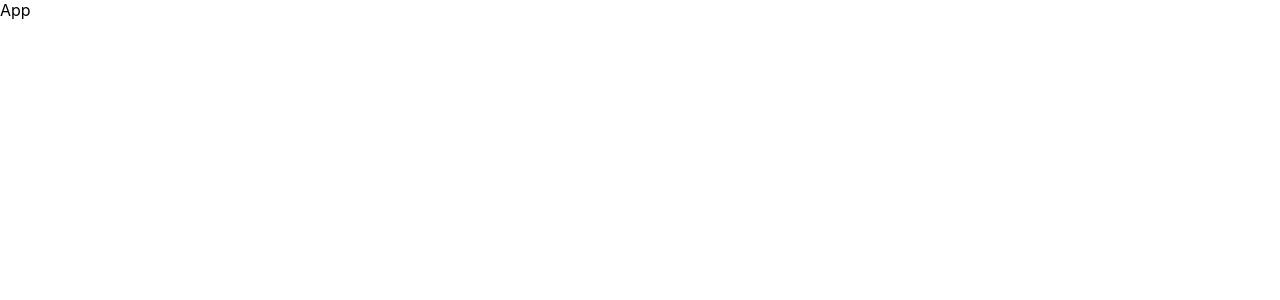
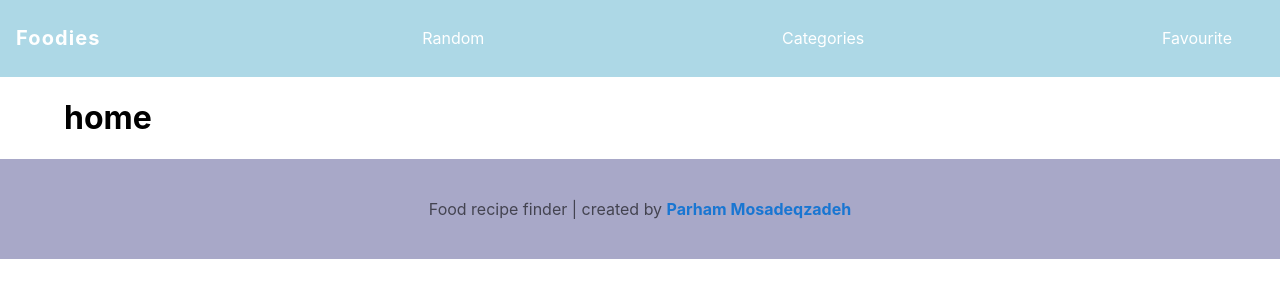
Before and after one commit to parham-mosadeq/foodies, a React (Create React App) app: page / in a window 1280 px wide. Shown: the top 300 px of the page. Built offline with nearby package versions, Linux system fonts and the light colour scheme.

Commit message:
header & footer don.

```diff
--- a/package.json
+++ b/package.json
@@ -5,6 +5,7 @@
   "dependencies": {
     "@emotion/react": "^11.10.5",
     "@emotion/styled": "^11.10.5",
+    "@mui/icons-material": "^5.11.0",
     "@mui/material": "^5.11.0",
     "@testing-library/jest-dom": "^5.16.5",
     "@testing-library/react": "^13.4.0",
@@ -15,6 +16,7 @@
     "react-loader-spinner": "^5.3.4",
     "react-router-dom": "^6.5.0",
     "react-scripts": "5.0.1",
+    "styled-components": "^5.3.6",
     "web-vitals": "^2.1.4"
   },
   "scripts": {
--- a/src/App.js
+++ b/src/App.js
@@ -1,10 +1,19 @@
 import React from 'react';
-
+import Layout from './components/layout';
+import { Route, Routes } from 'react-router-dom';
+import Home from './components/home/HomePage';
+import Random from './components/layout/Random';
 const App = () => {
   return (
-    <div>
-      App
-    </div>
+    <main>
+      <Layout>
+        <Routes>
+          <Route path='/' element={<Home />} />
+          <Route path='/random' element={<Random />} />
+          <Route path='/categories' element={''} />
+        </Routes>
+      </Layout>
+    </main>
   );
 };
 
--- /dev/null
+++ b/src/components/home/HomePage.js
@@ -0,0 +1,12 @@
+import { Container } from '@mui/material';
+import React from 'react';
+
+const Home = () => {
+  return (
+    <Container maxWidth='lg'>
+      <h1>home</h1>
+    </Container>
+  );
+};
+
+export default Home;
--- /dev/null
+++ b/src/components/layout/Footer.js
@@ -0,0 +1,36 @@
+import React from 'react';
+import { Typography } from '@mui/material';
+import styled from 'styled-components';
+
+const MainFooter = styled.footer`
+  width: 100vw;
+  display: grid;
+  place-items: center;
+  background-color: #a8a8c8;
+  height: 100px;
+`;
+
+const Footer = () => {
+  return (
+    <MainFooter>
+      <Typography
+        component='p'
+        variant='p'
+        fontWeight={400}
+        color='text.secondary'
+      >
+        Food recipe finder | created by{' '}
+        <Typography
+          component='span'
+          variant='p'
+          color='primary'
+          fontWeight='bold'
+        >
+          Parham Mosadeqzadeh
+        </Typography>
+      </Typography>
+    </MainFooter>
+  );
+};
+
+export default Footer;
--- /dev/null
+++ b/src/components/layout/Header.js
@@ -0,0 +1,127 @@
+import React from 'react';
+import { Link } from 'react-router-dom';
+import styled from 'styled-components';
+
+const MainHeader = styled.header`
+  width: 50vw;
+  height: 100vh;
+  background-color: lightblue;
+  margin: 0;
+  padding: 0;
+  position: absolute;
+  right: 0;
+  top: 0;
+  transition: transform 0.3s ease-in-out, opacity 0.2s linear;
+  ${(props) =>
+    props.mobileOpen
+      ? ' transform: translateX(0) '
+      : ' transform: translateX(-1000%);'}
+  transform: translateX(-1000%);
+  nav {
+    display: flex;
+    flex-direction: column;
+
+    ul:first-child {
+      font-size: 20px;
+      font-weight: bold;
+      letter-spacing: 1.1px;
+      border-bottom: 1px solid silver;
+    }
+
+    ul {
+      padding: 0.4rem 1rem;
+
+      li {
+        list-style: none;
+        a {
+          text-decoration: none;
+          color: #fff;
+          width: inherit;
+          cursor: pointer;
+        }
+      }
+    }
+  }
+
+  @media (min-width: 700px) {
+    transform: translateX(0);
+
+    width: 100vw;
+    height: fit-content;
+    position: relative;
+    nav {
+      display: flex;
+      flex-direction: row;
+      justify-content: space-between;
+      align-items: center;
+
+      ul:first-child {
+        font-size: 20px;
+        font-weight: bold;
+        letter-spacing: 1.1px;
+        margin-right: 1.5rem;
+        border-bottom: none;
+      }
+      ul {
+        li {
+          text-transform: capitalize;
+          margin-right: 2rem;
+        }
+      }
+    }
+  }
+`;
+
+const MenuBtn = styled.button`
+  border: none;
+  background-color: red;
+  z-index: 10;
+  position: absolute;
+  right: 0;
+  top: 10px;
+  cursor: pointer;
+
+  @media (min-width: 700px) {
+    display: none;
+  }
+`;
+
+const Header = () => {
+  const [mobileOpen, setMobileOpen] = React.useState(false);
+
+  const handelMenu = () => {
+    setMobileOpen((prevState) => !prevState);
+  };
+
+  return (
+    <>
+      <MenuBtn onClick={handelMenu}>{mobileOpen ? 'X' : 'O'}</MenuBtn>
+      <MainHeader mobileOpen={mobileOpen}>
+        <nav>
+          <ul>
+            <li>
+              <Link to='/'>Foodies</Link>
+            </li>
+          </ul>
+          <ul>
+            <li>
+              <Link to='/random'>Random</Link>
+            </li>
+          </ul>
+          <ul>
+            <li>
+              <Link to='/categories'>categories</Link>
+            </li>
+          </ul>
+          <ul>
+            <li>
+              <Link to='/favourite'>favourite</Link>
+            </li>
+          </ul>
+        </nav>
+      </MainHeader>
+    </>
+  );
+};
+
+export default Header;
--- /dev/null
+++ b/src/components/layout/Random.js
@@ -0,0 +1,11 @@
+import React from 'react';
+
+const Random = () => {
+  return (
+    <div>
+      <h1>Random</h1>
+    </div>
+  );
+};
+
+export default Random;
--- /dev/null
+++ b/src/components/layout/index.js
@@ -0,0 +1,15 @@
+import React from 'react';
+import Footer from './Footer';
+import Header from './Header';
+
+const Layout = ({ children }) => {
+  return (
+    <>
+      <Header />
+      {children}
+      <Footer />
+    </>
+  );
+};
+
+export default Layout;
--- a/src/index.js
+++ b/src/index.js
@@ -2,10 +2,12 @@ import React from 'react';
 import ReactDOM from 'react-dom/client';
 import './index.css';
 import App from './App';
-
+import { BrowserRouter } from 'react-router-dom';
 const root = ReactDOM.createRoot(document.getElementById('root'));
 root.render(
   <React.StrictMode>
-    <App />
+    <BrowserRouter>
+      <App />
+    </BrowserRouter>
   </React.StrictMode>
 );
```
Also changed, not shown: 2 other files (tests, documents, lock files or other folders).
